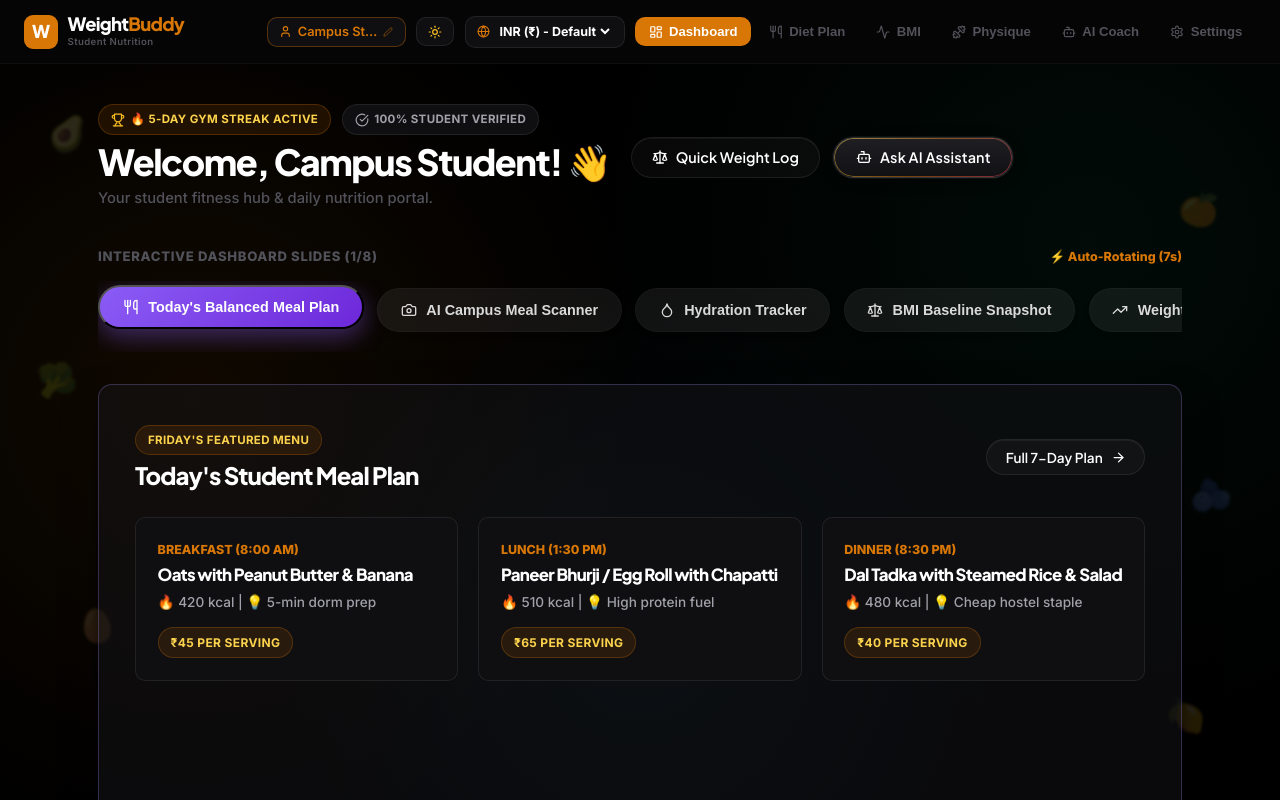
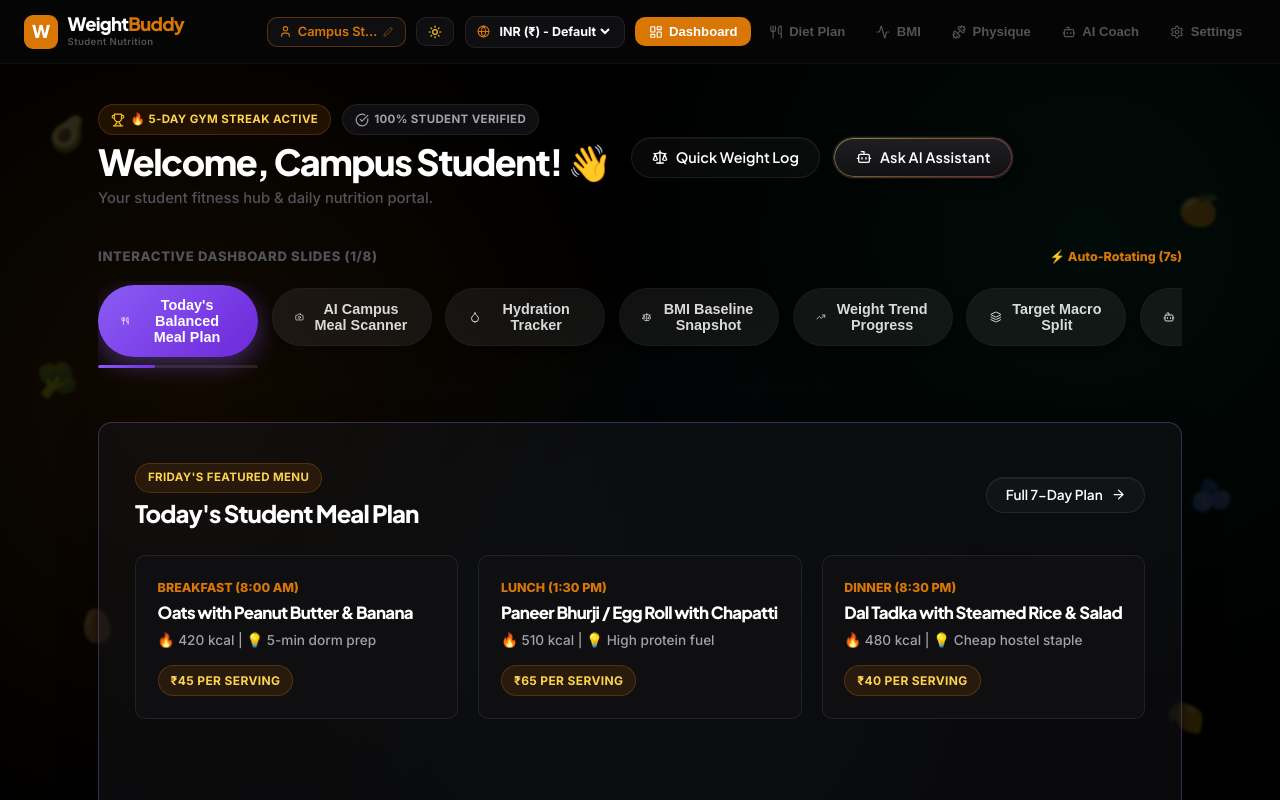
Before and after one commit to Kunalbhange/weight-buddy, a React (Vite) app: page / in a window 1280 px wide. Both pictures are taken after a click on the button "Open Student Portal". Shown: the top 800 px of the page. Built offline with nearby package versions, Linux system fonts and the light colour scheme.

Commit message:
Implement global page transitions and true animated dashboard carousel

```diff
--- a/src/App.jsx
+++ b/src/App.jsx
@@ -3,6 +3,7 @@ import { AuthProvider } from './context/AuthContext';
 import { Navbar } from './components/Navbar';
 import { Footer } from './components/Footer';
 import { Floating3DFoodCanvas } from './components/Floating3DFoodCanvas';
+import { motion, AnimatePresence } from 'framer-motion';
 
 
 // Dedicated Standalone Frontend View Components
@@ -53,7 +54,18 @@ const AppContent = () => {
         <Navbar activeTab={activeTab} setActiveTab={setActiveTab} />
       )}
       <main style={{ flex: 1, zIndex: 2, position: 'relative' }}>
-        {renderCurrentPage()}
+        <AnimatePresence mode="wait">
+          <motion.div
+            key={activeTab}
+            initial={{ opacity: 0, y: 15 }}
+            animate={{ opacity: 1, y: 0 }}
+            exit={{ opacity: 0, y: -15 }}
+            transition={{ duration: 0.3, ease: [0.22, 1, 0.36, 1] }}
+            style={{ width: '100%', minHeight: '100%' }}
+          >
+            {renderCurrentPage()}
+          </motion.div>
+        </AnimatePresence>
       </main>
       <Footer setActiveTab={setActiveTab} />
     </div>
--- a/src/pages/DashboardPage.jsx
+++ b/src/pages/DashboardPage.jsx
@@ -26,6 +26,7 @@ import {
   Camera,
   Image as ImageIcon
 } from 'lucide-react';
+import { motion, AnimatePresence } from 'framer-motion';
 
 export const DashboardPage = ({ setActiveTab }) => {
   const { user, onboarding, currency, theme } = useAuth();
@@ -265,28 +266,54 @@ export const DashboardPage = ({ setActiveTab }) => {
                 onClick={() => { setActiveSlide(idx); setIsAutoAdvancing(false); }}
                 style={{
                   display: 'flex',
+                  flexDirection: 'column',
+                  gap: '0.3rem',
+                  padding: '0',
+                  background: 'none',
+                  border: 'none',
+                  cursor: 'pointer',
+                  scrollSnapAlign: 'start',
+                  outline: 'none',
+                  minWidth: '160px'
+                }}
+              >
+                <div style={{
+                  display: 'flex',
                   alignItems: 'center',
                   gap: '0.6rem',
                   padding: '0.75rem 1.4rem',
                   borderRadius: 'var(--radius-full)',
                   fontSize: '0.9rem',
                   fontWeight: 800,
+                  width: '100%',
                   color: 'var(--text-primary)',
                   background: isActive ? slide.activeColor : (theme === 'dark' ? 'rgba(255, 255, 255, 0.08)' : '#ffffff'),
                   border: isActive ? `1.5px solid ${slide.activeColor}` : (theme === 'dark' ? '1.5px solid var(--border-subtle)' : '1.5px solid #cbd5e1'),
                   opacity: isActive ? 1 : 0.85,
-                  cursor: 'pointer',
-                  whiteSpace: 'nowrap',
                   transition: 'all 0.28s cubic-bezier(0.16, 1, 0.3, 1)',
                   boxShadow: isActive ? `0 8px 24px ${slide.glowColor}` : '0 4px 12px rgba(0,0,0,0.04)',
                   transform: isActive ? 'translateY(-3px)' : 'none',
-                  scrollSnapAlign: 'start'
-                }}
-              >
+                }}>
                   <Icon size={16} color={isActive ? '#ffffff' : ('var(--text-primary)')} />
                   <span style={{ color: isActive ? '#ffffff' : ('var(--text-primary)') }}>
                     {slide.title}
                   </span>
+                </div>
+
+                {/* Premium Animated Progress Indicator */}
+                <div style={{ height: '3px', width: '100%', background: 'rgba(255,255,255,0.1)', borderRadius: '4px', overflow: 'hidden', opacity: isActive ? 1 : 0 }}>
+                  {isActive && isAutoAdvancing && (
+                    <motion.div
+                      initial={{ width: '0%' }}
+                      animate={{ width: '100%' }}
+                      transition={{ duration: 7, ease: "linear" }}
+                      style={{ height: '100%', background: slide.activeColor, borderRadius: '4px' }}
+                    />
+                  )}
+                  {isActive && !isAutoAdvancing && (
+                    <div style={{ height: '100%', width: '100%', background: slide.activeColor, borderRadius: '4px' }} />
+                  )}
+                </div>
               </button>
             );
           })}
@@ -306,6 +333,15 @@ export const DashboardPage = ({ setActiveTab }) => {
           border: `1.5px solid ${currentSlide.textAccent}45`,
           boxShadow: 'var(--shadow-float)'
         }}
+      >
+        <AnimatePresence mode="wait">
+          <motion.div
+            key={activeSlide}
+            initial={{ opacity: 0, scale: 0.97, x: 20 }}
+            animate={{ opacity: 1, scale: 1, x: 0 }}
+            exit={{ opacity: 0, scale: 0.97, x: -20 }}
+            transition={{ duration: 0.35, ease: [0.22, 1, 0.36, 1] }}
+            style={{ width: '100%', height: '100%' }}
           >
             {/* SLIDE 1: TODAY'S MEAL PLAN */}
             {activeSlide === 0 && (
@@ -531,7 +567,7 @@ export const DashboardPage = ({ setActiveTab }) => {
 
             {/* SLIDE 8: MOTIVATION WALL */}
             {activeSlide === 7 && (
-          <div className="animate-fade-in">
+              <div>
                 <div style={{ marginBottom: '1.75rem' }}>
                   <span className="badge badge-amber" style={{ marginBottom: '0.4rem' }}>Campus Student Inspiration</span>
                   <h3 className="font-heading" style={{ fontSize: '1.5rem', color: 'var(--text-primary)' }}>Campus Motivation Wall</h3>
@@ -550,6 +586,8 @@ export const DashboardPage = ({ setActiveTab }) => {
                 </div>
               </div>
             )}
+          </motion.div>
+        </AnimatePresence>
       </div>
 
       {/* QUICK LOG MODAL */}
```
Lines whose indentation alone changed are shown as unchanged.
